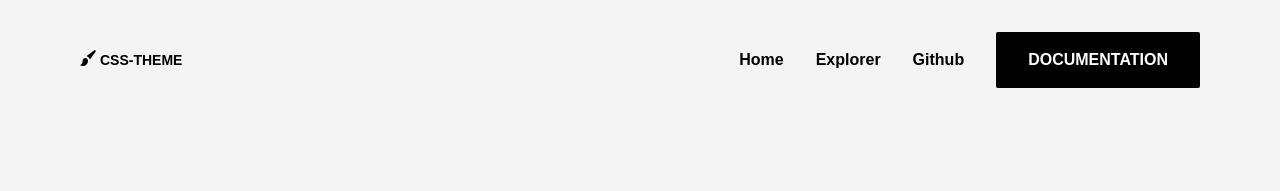
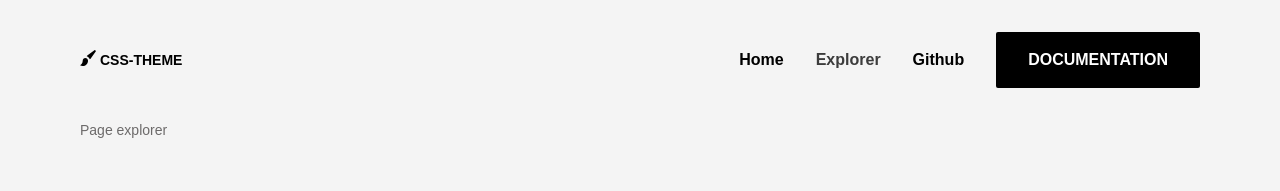
Before and after one commit to fifi-dev/css-theme-front, a Vue app: page /explorer in a window 1280 px wide. Shown: the top 191 px of the page. Built offline with nearby package versions, Linux system fonts and the light colour scheme.

Commit message:
Explore page implémentation

```diff
--- a/src/components/MainHeader.vue
+++ b/src/components/MainHeader.vue
@@ -6,7 +6,7 @@ import { RouterLink } from 'vue-router'
         <SiteLogo />
         <nav class=" w-fit flex items-center">
             <RouterLink class="pr-8 text-primary font-semibold" to="/">Home</RouterLink>
-            <RouterLink class="pr-8 text-primary font-semibold" to="/about">Explorer</RouterLink>
+            <RouterLink class="pr-8 text-primary font-semibold" to="/explorer">Explorer</RouterLink>
             <a class="pr-8 font-semibold text-primary" href="https://github.com/fifi-dev/csstheme" target="_blank">Github</a>
             <MainButton><a href="#">Documentation</a></MainButton>
         </nav>
--- a/src/router/index.js
+++ b/src/router/index.js
@@ -1,5 +1,6 @@
 import { createRouter, createWebHistory } from 'vue-router'
 import HomeView from '../views/HomeView.vue'
+import ExplorePage from '../views/ExplorePage.vue'
 
 const router = createRouter({
   history: createWebHistory(import.meta.env.BASE_URL),
@@ -8,6 +9,11 @@ const router = createRouter({
       path: '/',
       name: 'home',
       component: HomeView
+    },
+    {
+      path: '/explorer',
+      name: 'explore',
+      component: ExplorePage
     },
     {
       path: '/about',
--- /dev/null
+++ b/src/views/ExplorePage.vue
@@ -0,0 +1,5 @@
+<template>
+    <main>
+        Page explorer
+    </main>
+</template>
```
